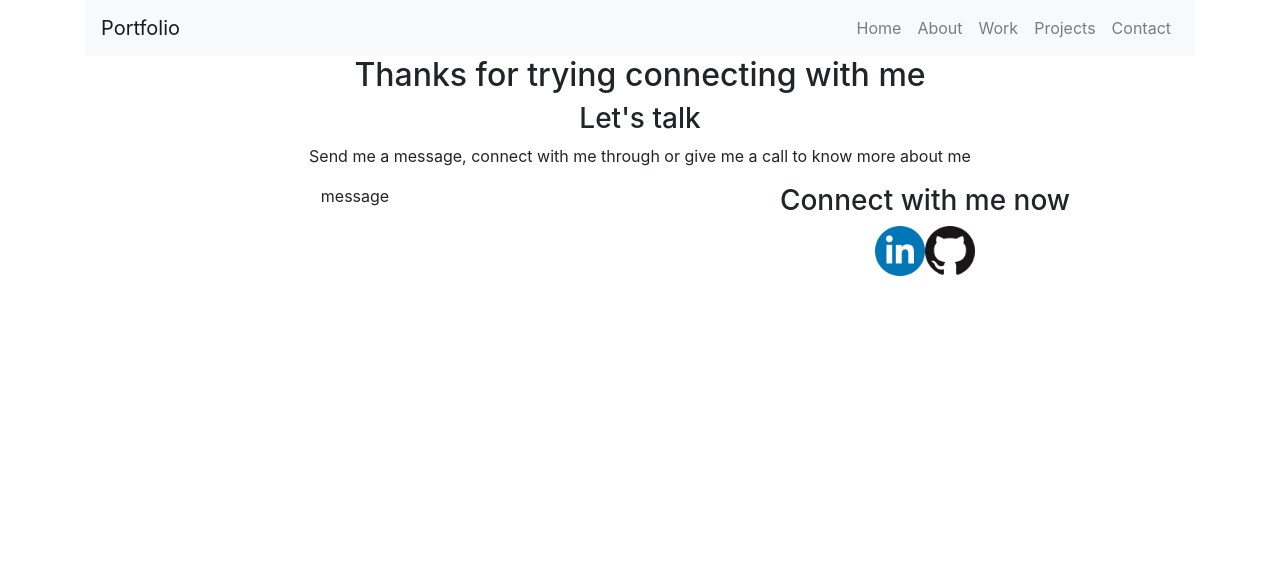
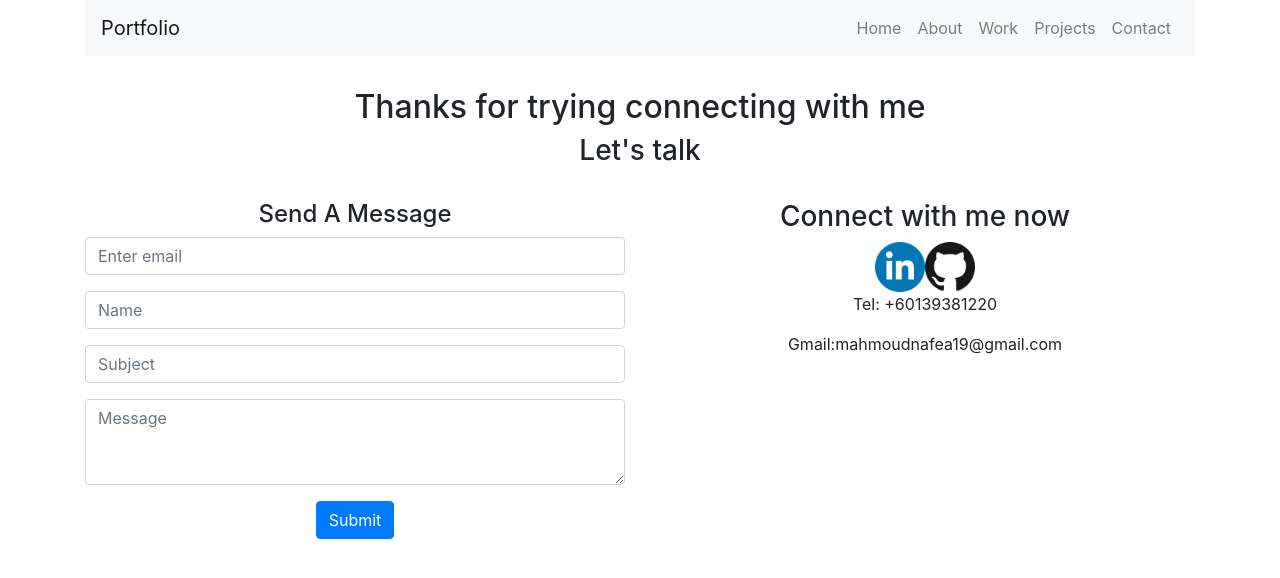
Before and after one commit to MahmoudNafea/portfolio, a React (Create React App) app: page /contact in a window 1280 px wide. Shown: the top 578 px of the page. Built offline with nearby package versions, Linux system fonts and the light colour scheme.

Commit message:
create contactForm component and link it to formspree

```diff
--- /dev/null
+++ b/src/components/contactForm.js
@@ -0,0 +1,26 @@
+import React from 'react';
+import { Form, Button } from 'react-bootstrap';
+const ContactForm = () => {
+    return (
+        <div >
+            <Form action="https://formspree.io/mknrjyde" method="Post">
+                <Form.Group controlId="formBasicEmail">
+                    <Form.Control type="email" placeholder="Enter email" />
+                </Form.Group>
+                <Form.Group controlId="formBasicEmail">
+                    <Form.Control type="text" placeholder="Name" />
+                </Form.Group>
+                <Form.Group controlId="formBasicEmail">
+                    <Form.Control type="text" placeholder="Subject" />
+                </Form.Group>
+                <Form.Group controlId="formBasicEmail">
+                    <Form.Control as="textarea" rows="3" placeholder="Message" />
+                </Form.Group>
+                <Button variant="primary" type="submit">
+                    Submit
+                </Button>
+            </Form>
+        </div>
+    )
+}
+export default ContactForm;
--- a/src/pages/about.js
+++ b/src/pages/about.js
@@ -9,7 +9,7 @@ const AboutPage = () => {
             <div >
                 <div className="row">
                     <div className="col-sm-7" >
-                        <h1 className="text-center" >My story</h1>
+                        <h1 className="text-center" style={{ marginTop: '2rem' }} >My story</h1>
                         <Alert >
                             <Alert.Heading>Nice to see you</Alert.Heading>
                             <p>
--- a/src/pages/contact.js
+++ b/src/pages/contact.js
@@ -1,19 +1,26 @@
 import React from 'react';
-import linkedin from './../img/linkedin.png'
-import github from './../img/github.png'
+import ContactForm from './../components/contactForm';
+import linkedin from './../img/linkedin.png';
+import github from './../img/github.png';
+import whats from './../img/whats.png'
 import { Container, Image } from 'react-bootstrap';
 
 const ContactPage = () => {
     return (
         <Container className="text-center">
+            <div style={{ margin: "2rem 0" }}>
                 <h2 className="title">Thanks for trying connecting with me</h2>
                 <h3 className="sub-title">Let's talk</h3>
-            <p className="intro">Send me a message, connect with me through or give me a call to know more about me </p>
+            </div>
             <div className="row">
                 <div className="col-md-6">
-                    message
+                    <div>
+                        <h4>Send A Message</h4>
+                    </div>
+                    <ContactForm />
                 </div>
                 <div className="col-md-6">
+                    <div>
                         <h3 className="sub-title">Connect with me now</h3>
                         <a href="https://www.linkedin.com/in/mahmoud-elsayed-nafea-a1478ba9/">
                             <Image src={linkedin} fluid className="contact-img" />
@@ -22,6 +29,11 @@ const ContactPage = () => {
                             <Image src={github} fluid className="contact-img" />
                         </a>
                     </div>
+                    <div>
+                        <p>Tel: +60139381220</p>
+                        <p>Gmail:mahmoudnafea19@gmail.com</p>
+                    </div>
+                </div>
 
             </div>
         </Container>
--- a/src/pages/home.js
+++ b/src/pages/home.js
@@ -19,7 +19,7 @@ class HomePage extends Component {
                 <h4 className="intro">Software developer && Data analyst </h4>
                 <p className="intro">Thanks for visiting my portfolio. I hope you enjoy your tour through it </p>
                 <div>
-                    <Link to="/about" className="btn btn-primary">About me</Link>
+                    <Link to="/about" className="btn btn-primary">Get started</Link>
                 </div>
             </div >
         )
```
Also changed, not shown: src/img/whats.png (added). Lines whose indentation alone changed are shown as unchanged.
